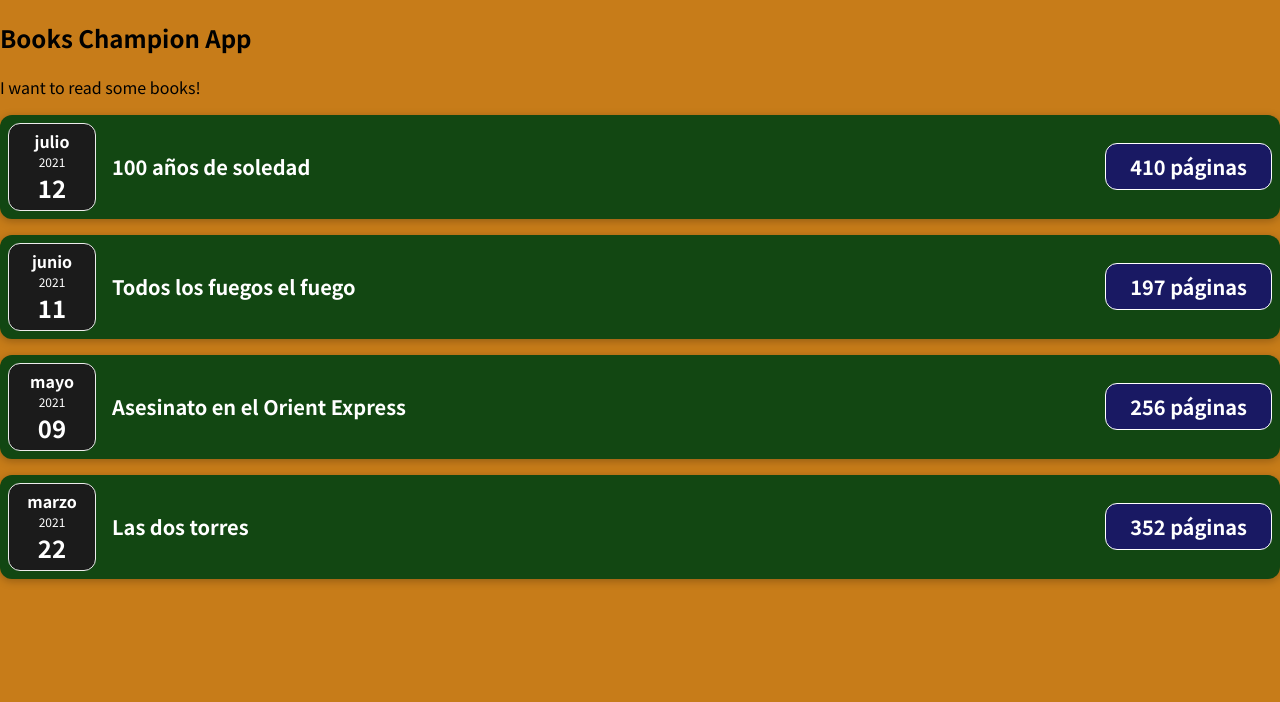
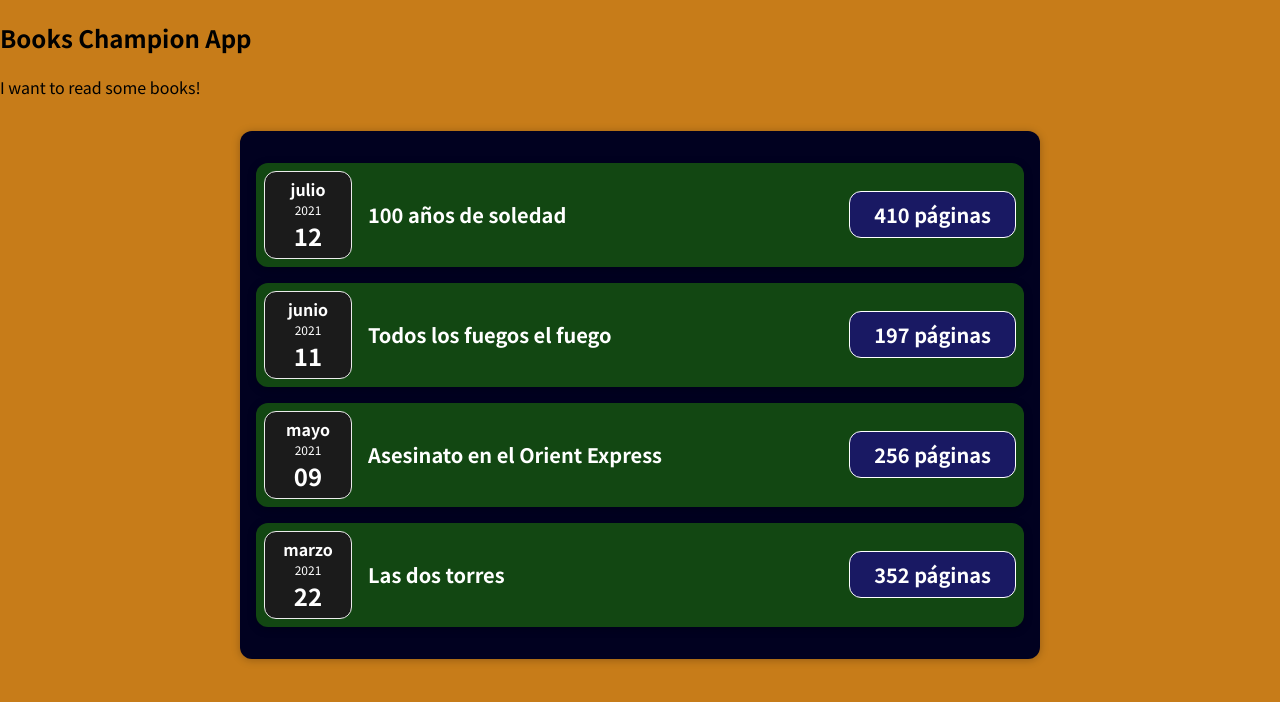
Before and after one commit to gabrielgolzman/books-champion-own, a React (Create React App) app: page / in a window 1280 px wide. Shown: the top 702 px of the page. Built offline with nearby package versions, Linux system fonts and the light colour scheme.

Commit message:
Added the Books component

```diff
--- a/src/App.js
+++ b/src/App.js
@@ -1,4 +1,4 @@
-import BookItem from './components/BookItem';
+import Books from './components/Books';
 
 const App = () => {
    const books = [
@@ -27,26 +27,7 @@ const App = () => {
       <div>
          <h2>Books Champion App</h2>
          <p>I want to read some books!</p>
-         <BookItem
-            title={books[0].title}
-            pageCount={books[0].pageCount}
-            date={books[0].date}
-         />
-         <BookItem
-            title={books[1].title}
-            pageCount={books[1].pageCount}
-            date={books[1].date}
-         />
-         <BookItem
-            title={books[2].title}
-            pageCount={books[2].pageCount}
-            date={books[2].date}
-         />
-         <BookItem
-            title={books[3].title}
-            pageCount={books[3].pageCount}
-            date={books[3].date}
-         />
+         <Books books={books} />
       </div>
    );
 };
--- /dev/null
+++ b/src/components/Books.css
@@ -0,0 +1,9 @@
+.books {
+   padding: 1rem;
+   background-color: rgb(1, 1, 32);
+   margin: 2rem auto;
+   width: 50rem;
+   max-width: 95%;
+   border-radius: 12px;
+   box-shadow: 0 1px 8px rgba(0, 0, 0, 0.25);
+}
--- /dev/null
+++ b/src/components/Books.js
@@ -0,0 +1,31 @@
+import BookItem from './BookItem';
+import './Books.css';
+
+const Books = ({ books }) => {
+   return (
+      <div className="books">
+         <BookItem
+            title={books[0].title}
+            pageCount={books[0].pageCount}
+            date={books[0].date}
+         />
+         <BookItem
+            title={books[1].title}
+            pageCount={books[1].pageCount}
+            date={books[1].date}
+         />
+         <BookItem
+            title={books[2].title}
+            pageCount={books[2].pageCount}
+            date={books[2].date}
+         />
+         <BookItem
+            title={books[3].title}
+            pageCount={books[3].pageCount}
+            date={books[3].date}
+         />
+      </div>
+   );
+};
+
+export default Books;
```
